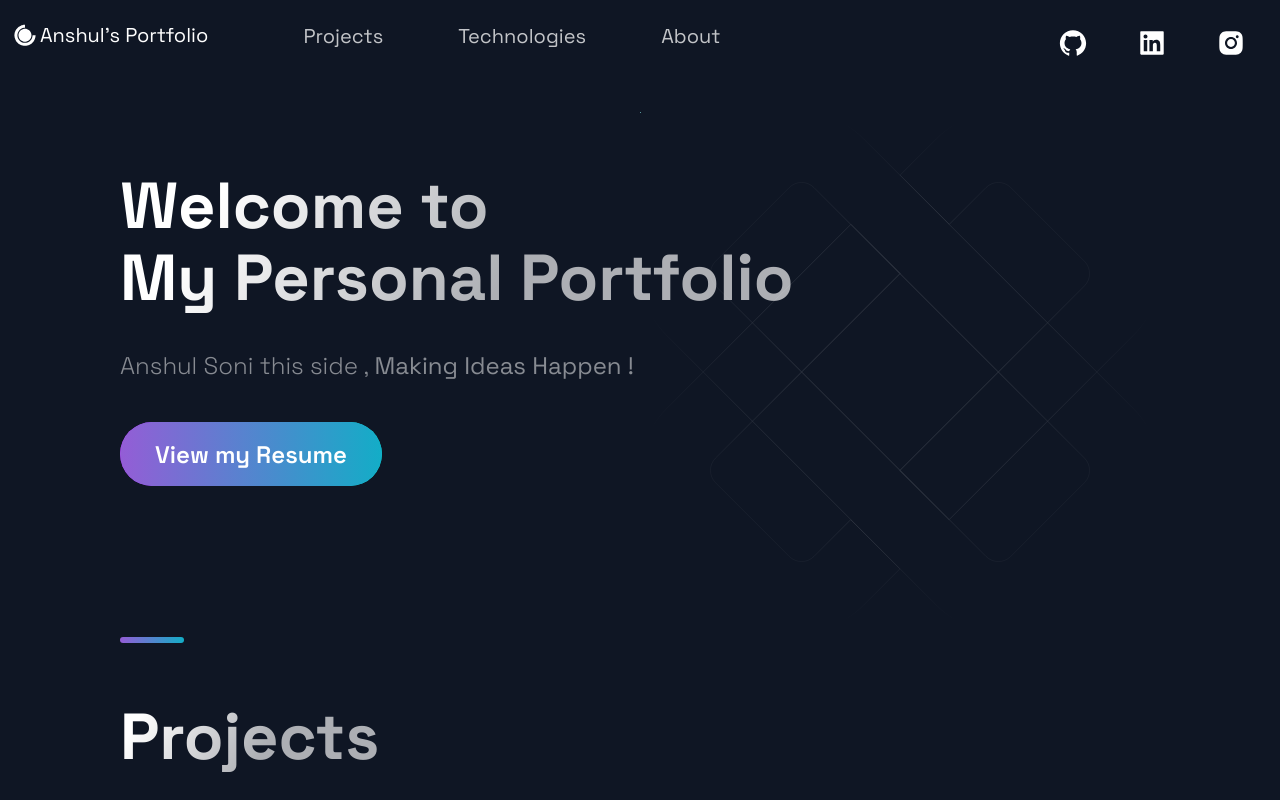
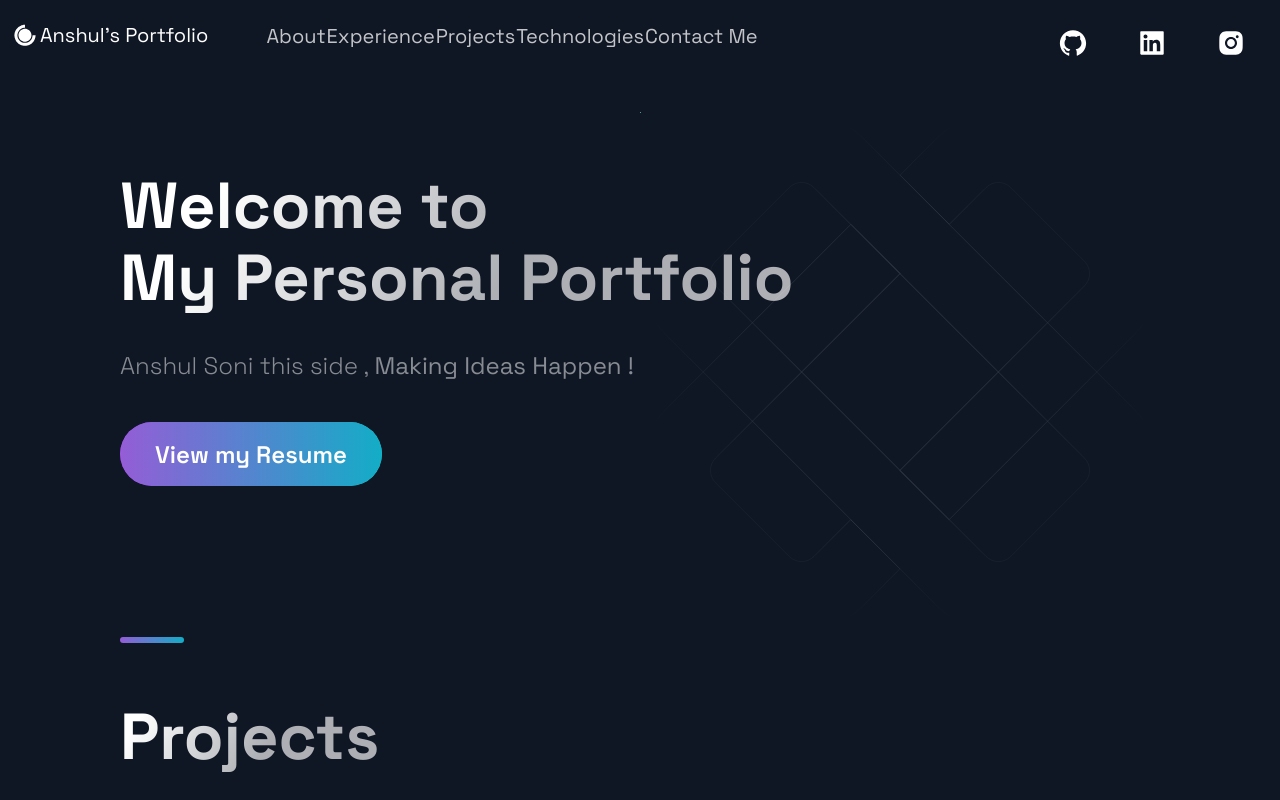
Before and after one commit to anshulsoni4/anshul-portfolio, a Next.js app: page / in a window 1280 px wide. Shown: the top 800 px of the page. Built offline with nearby package versions, Linux system fonts and the light colour scheme.

Commit message:
header update

```diff
--- a/src/components/Header/Header.js
+++ b/src/components/Header/Header.js
@@ -17,6 +17,17 @@ const Header = () =>  (
 
     <Div2>
       <li>
+        <Link href="#about">
+          <NavLink>About</NavLink>
+        </Link>
+      </li>
+      <li>
+        <Link href="#experience">
+          <NavLink>Experience</NavLink>
+        </Link>
+      </li>
+
+      <li>
         <Link href="#projects">
           <NavLink>Projects</NavLink>
         </Link>
@@ -27,10 +38,11 @@ const Header = () =>  (
         </Link>
       </li>
       <li>
-        <Link href="#about">
-          <NavLink>About</NavLink>
+        <Link href="#contact">
+          <NavLink>Contact Me</NavLink>
         </Link>
       </li>
+
     </Div2>
 
     <Div3>
@@ -40,7 +52,7 @@ const Header = () =>  (
       <SocialIcons href="https://www.linkedin.com/in/-anshul-soni/">
         <AiFillLinkedin size="3rem" />
       </SocialIcons>
-      <SocialIcons href="https://instagram.com">
+      <SocialIcons href="https://bento.me/anshul-soni">
         <AiFillInstagram size="3rem" />
       </SocialIcons>
     </Div3>
```
